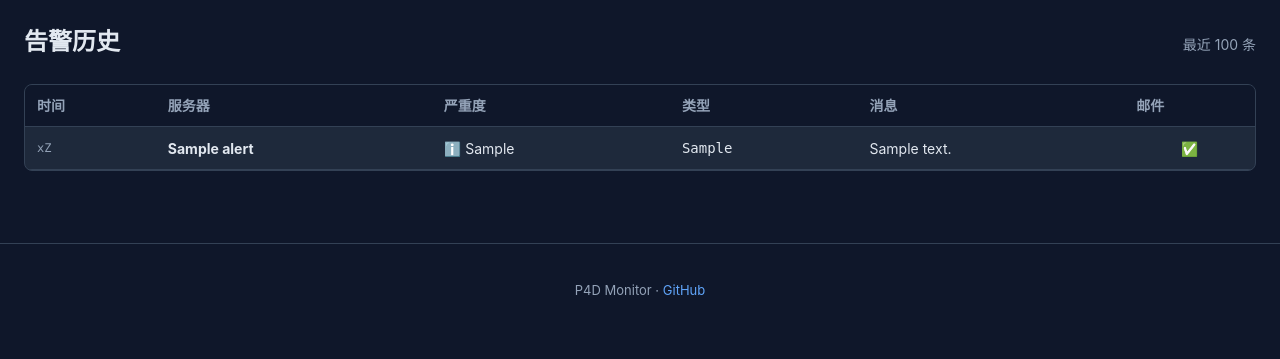
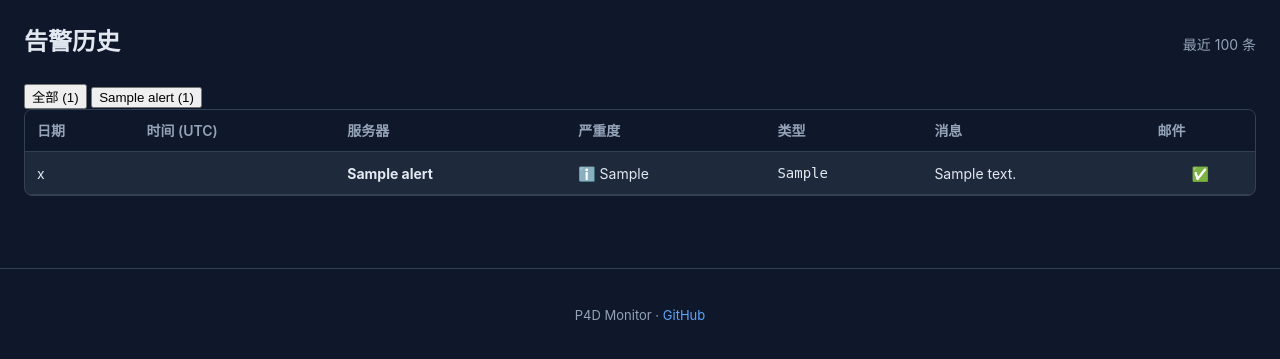
Before and after one commit to ziwuxin1/p4d-monitor, a Flask app: page /alerts in a window 1280 px wide. Shown: the part 61-420 px from the top of the page. Run offline with Flask 3, Linux system fonts and the light colour scheme; the visitor is signed in with stand-in values (Sample User, id 1); tables that the repository leaves empty hold one stand-in row (values such as "Sample post").

Commit message:
feat(ui): 告警页拆 Date/Time + 服务器筛选 tab

```diff
--- a/templates/alerts.html
+++ b/templates/alerts.html
@@ -7,11 +7,21 @@
     <div class="meta">最近 100 条</div>
 </div>
 
+<div class="alerts-filter">
+    <button class="filter-btn active" data-filter="all">全部 ({{ alerts|length }})</button>
+    {% set servers_in_alerts = alerts | map(attribute='server_name') | unique | list %}
+    {% for srv in servers_in_alerts %}
+        {% set count = alerts | selectattr('server_name', 'equalto', srv) | list | length %}
+        <button class="filter-btn" data-filter="{{ srv }}">{{ srv }} ({{ count }})</button>
+    {% endfor %}
+</div>
+
 <div class="alerts-table-wrap">
     <table class="alerts-table">
         <thead>
             <tr>
-                <th>时间</th>
+                <th>日期</th>
+                <th>时间 (UTC)</th>
                 <th>服务器</th>
                 <th>严重度</th>
                 <th>类型</th>
@@ -21,9 +31,14 @@
         </thead>
         <tbody>
             {% for a in alerts %}
-                <tr class="severity-{{ a.severity }}">
-                    <td class="ts">{{ a.timestamp[:19] }}Z</td>
-                    <td><b>{{ a.server_name }}</b></td>
+                {# timestamp 格式: 2026-05-01T22:24:56.123+00:00 → 拆 date / time #}
+                {% set ts = a.timestamp[:19] %}
+                {% set date_part = ts[:10] %}
+                {% set time_part = ts[11:19] %}
+                <tr class="severity-{{ a.severity }}" data-server="{{ a.server_name }}">
+                    <td class="ts-date">{{ date_part }}</td>
+                    <td class="ts-time">{{ time_part }}</td>
+                    <td class="server-cell"><b>{{ a.server_name }}</b></td>
                     <td>
                         {% if a.severity == "critical" %}🚨{% elif a.severity == "warning" %}⚠️{% else %}ℹ️{% endif %}
                         {{ a.severity }}
@@ -33,10 +48,28 @@
                     <td class="sent-cell">{% if a.sent %}✅{% else %}–{% endif %}</td>
                 </tr>
             {% else %}
-                <tr><td colspan="6" class="empty">暂无告警记录 🎉</td></tr>
+                <tr><td colspan="7" class="empty">暂无告警记录 🎉</td></tr>
             {% endfor %}
         </tbody>
     </table>
 </div>
 
+<script>
+// 服务器筛选: 点 tab 切换显示哪台服务器的告警
+document.querySelectorAll('.filter-btn').forEach(btn => {
+    btn.addEventListener('click', () => {
+        const filter = btn.dataset.filter;
+        document.querySelectorAll('.filter-btn').forEach(b => b.classList.remove('active'));
+        btn.classList.add('active');
+        document.querySelectorAll('.alerts-table tbody tr').forEach(row => {
+            if (filter === 'all' || row.dataset.server === filter) {
+                row.style.display = '';
+            } else {
+                row.style.display = 'none';
+            }
+        });
+    });
+});
+</script>
+
 {% endblock %}
```
